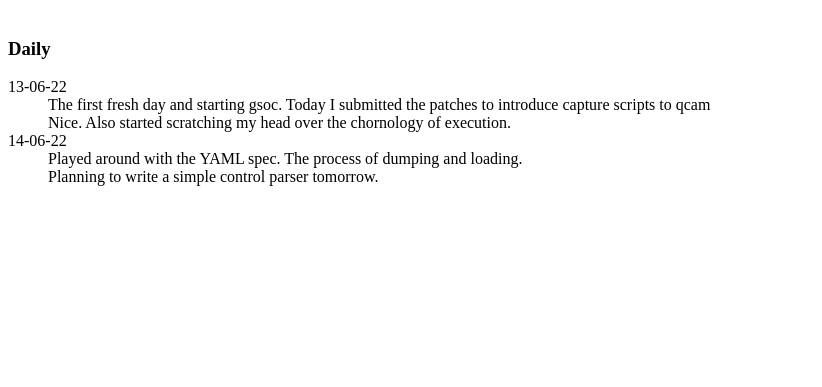
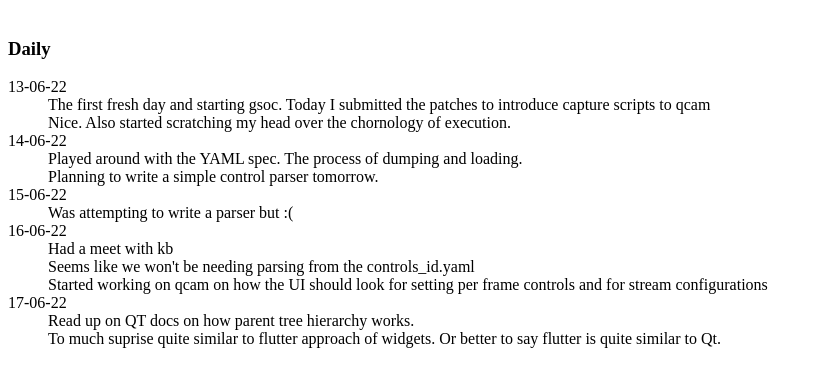
Before and after one commit to DevUt/DevUt.github.io, a plain HTML site: page index.html in a window 1280 px wide. Shown: the part 79-466 px from the top of the page, without its empty margins (0-822 px from the left). Drawn offline with Linux system fonts and the light colour scheme.

Commit message:
Update for 15-06,16-06,17-06

```diff
--- a/index.html
+++ b/index.html
@@ -24,6 +24,27 @@
             <br>
             Planning to write a simple control parser tomorrow.
         </dd>
+        <dt>15-06-22</dt>
+        <dd>
+            Was attempting to write a parser but :(
+        </dd>
+        <dt>16-06-22</dt>
+        <dd>
+            Had a meet with kb
+            <br>
+            Seems like we won't be needing parsing from the controls_id.yaml
+            <br>
+            Started working on qcam on how the UI should look for setting per frame controls
+            and for stream configurations
+        </dd>
+        <dt>17-06-22</dt>
+        <dd>
+            Read up on QT docs on how parent tree hierarchy works.
+            <br>
+            To much suprise quite similar to flutter approach of widgets.
+            Or better to say flutter is quite similar to Qt.
+        </dd>
+
     </dl>
 </body>
 
```
